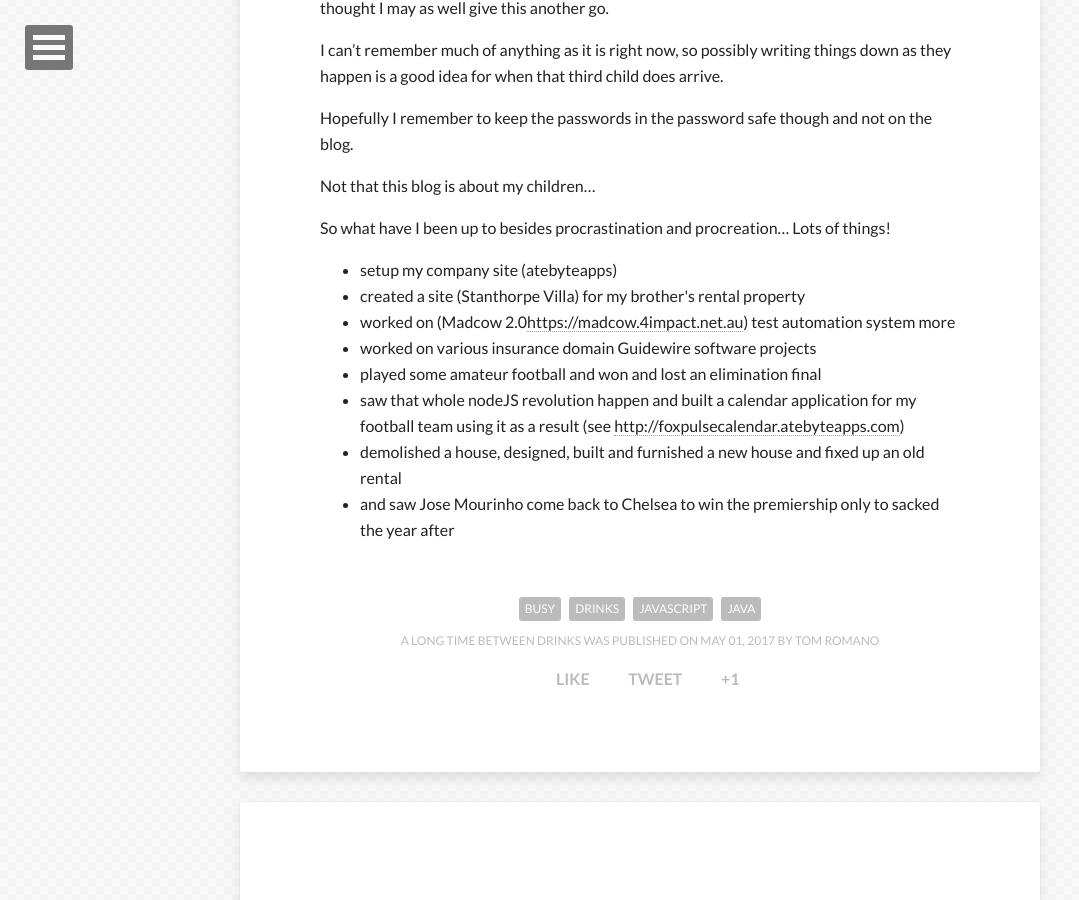
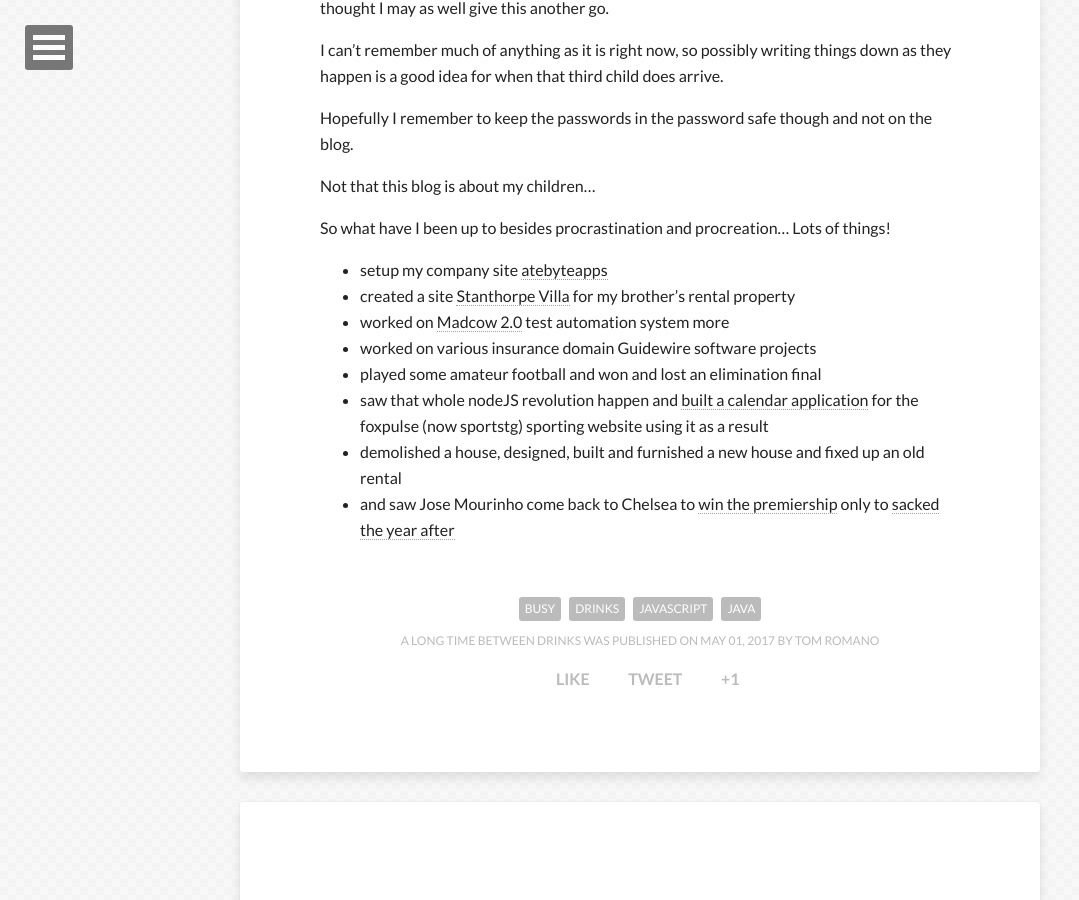
Before and after one commit to dawogfather/dawogfather.github.io, a Jekyll site: the page built from _posts/2017-05-01-long-time-between-drinks.md, in a window 1280 px wide and 900 px high, scrolled down 529 px. Shown: the whole window, without its empty margins (0-1079 px from the left). Built offline with Jekyll 4.4.1, drawn with Linux system fonts in a browser that asks for light colours; nearby versions of some CDN libraries; comment, search, counter and statistics services are not loaded.

Commit message:
fixed up links

```diff
--- a/_posts/2017-05-01-long-time-between-drinks.md
+++ b/_posts/2017-05-01-long-time-between-drinks.md
@@ -30,11 +30,11 @@ Not that this blog is about my children...
 
 So what have I been up to besides procrastination and procreation... Lots of things!
 
-* setup my company site (atebyteapps<atebyteapps.com>)
-* created a site (Stanthorpe Villa<stanthorpevilla.com.au>) for my brother's rental property
-* worked on (Madcow 2.0<https://madcow.4impact.net.au>) test automation system more
+* setup my company site [atebyteapps](https://atebyteapps.com)
+* created a site [Stanthorpe Villa](https://stanthorpevilla.com.au) for my brother's rental property
+* worked on [Madcow 2.0](https://madcow.4impact.net.au) test automation system more
 * worked on various insurance domain Guidewire software projects
 * played some amateur football and won and lost an elimination final
-* saw that whole nodeJS revolution happen and built a calendar application for my football team using it as a result (see <http://foxpulsecalendar.atebyteapps.com>)
+* saw that whole nodeJS revolution happen and [built a calendar application](http://foxpulsecalendar.atebyteapps.com) for the foxpulse (now sportstg) sporting website using it as a result
 * demolished a house, designed, built and furnished a new house and fixed up an old rental
-* and saw Jose Mourinho come back to Chelsea to win the premiership only to sacked the year after
+* and saw Jose Mourinho come back to Chelsea to [win the premiership](https://www.theguardian.com/football/blog/2015/may/04/chelsea-premier-league-title-terry-hazard-mourinho) only to [sacked the year after](http://www.skysports.com/football/news/11668/10102452/jose-mourinho-sacked-by-chelsea-for-a-second-time-according-to-reports)
```
